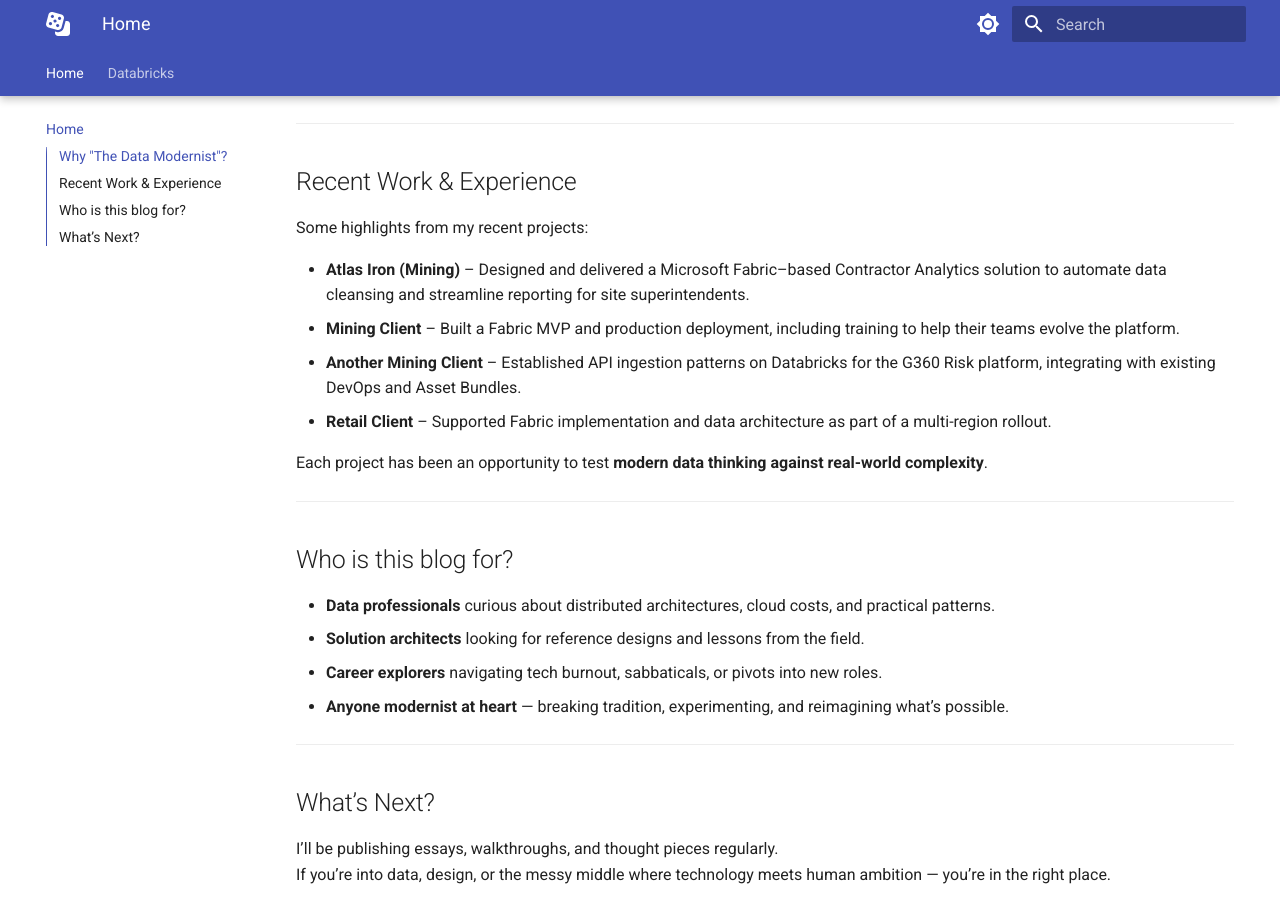
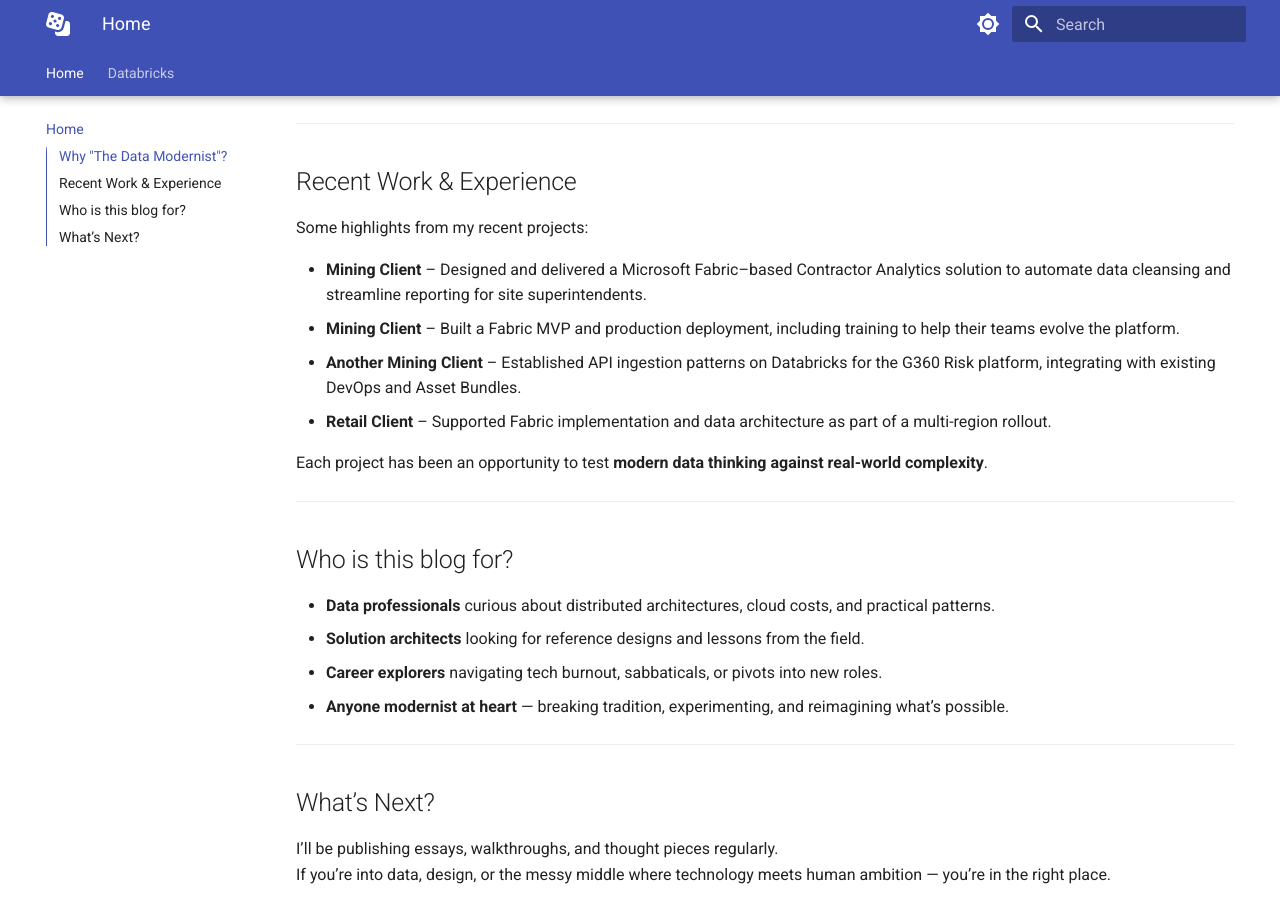
Before and after one commit to hiteshtulsani/data-modernist, an MkDocs documentation site: the page built from docs/index.md, in a window 1280 px wide and 900 px high, scrolled down 584 px. Built offline with MkDocs 1.6.1 and Material for MkDocs 9.7.7, drawn with Linux system fonts in a browser that asks for light colours.

Commit message:
Modified the Home Page - removed client names

```diff
--- a/docs/index.md
+++ b/docs/index.md
@@ -23,7 +23,7 @@
 
 Some highlights from my recent projects:
 
-- **Atlas Iron (Mining)** – Designed and delivered a Microsoft Fabric–based Contractor Analytics solution to automate data cleansing and streamline reporting for site superintendents.
+- **Mining Client** – Designed and delivered a Microsoft Fabric–based Contractor Analytics solution to automate data cleansing and streamline reporting for site superintendents.
 - **Mining Client** – Built a Fabric MVP and production deployment, including training to help their teams evolve the platform.
 - **Another Mining Client** – Established API ingestion patterns on Databricks for the G360 Risk platform, integrating with existing DevOps and Asset Bundles.
 - **Retail Client** – Supported Fabric implementation and data architecture as part of a multi-region rollout.
```
